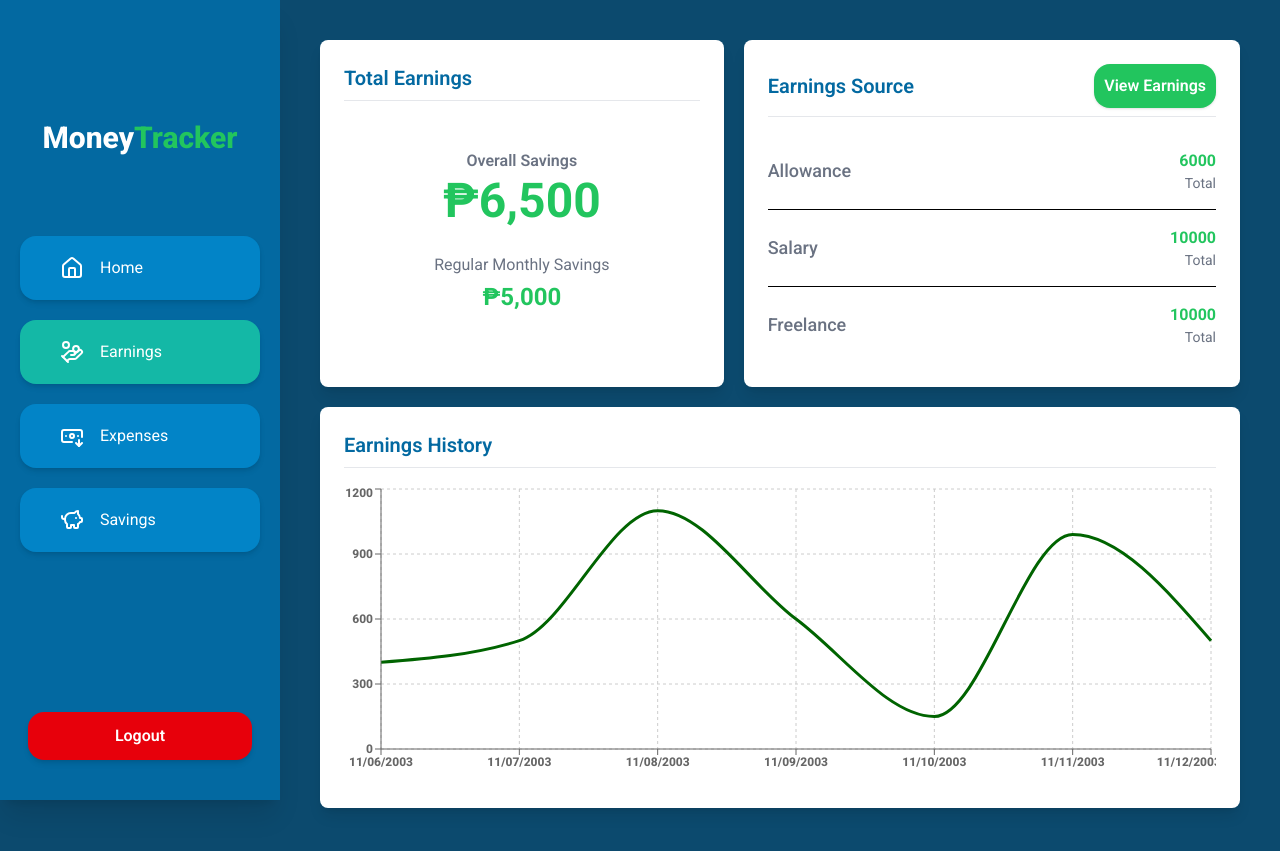
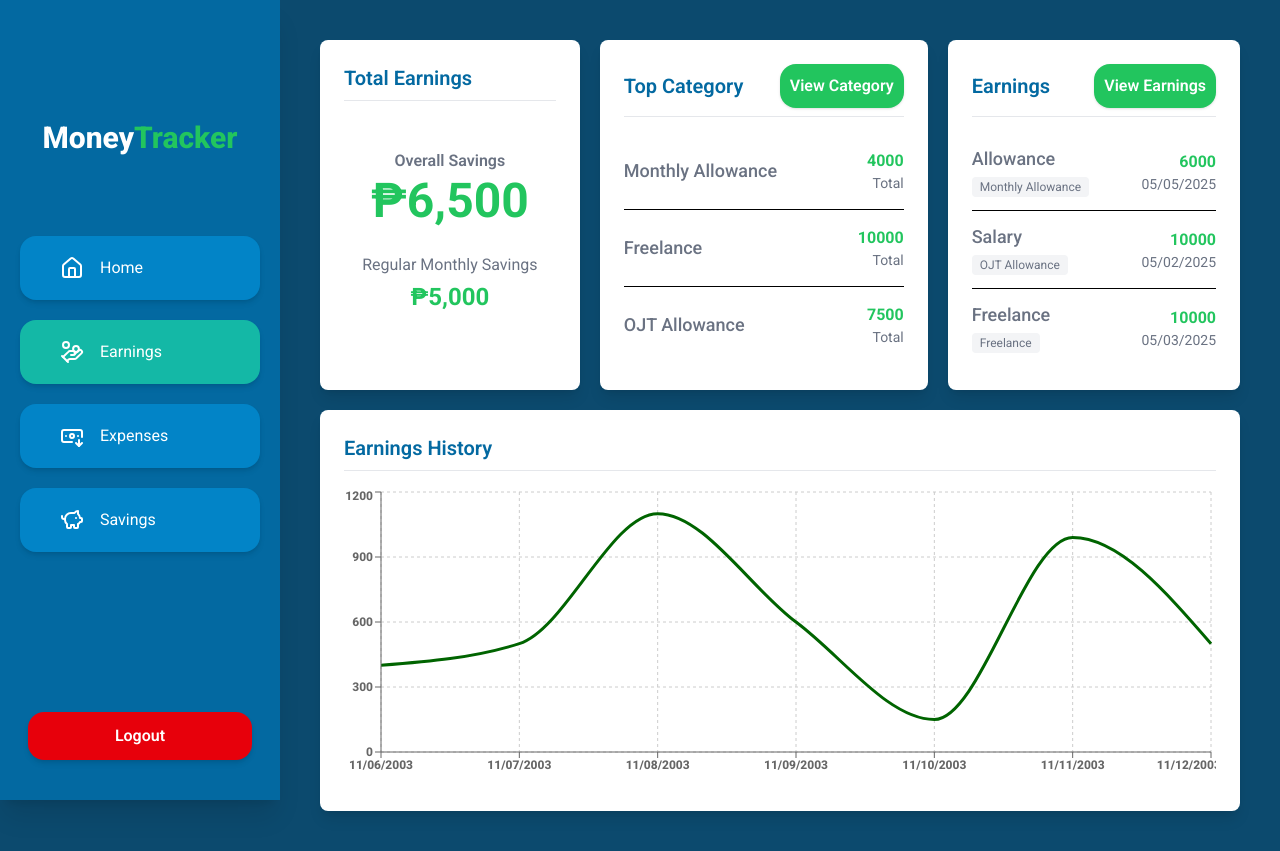
Before and after one commit to Estakuyo/MoneyTracker, a React app in the folder frontend/: page /earnings in a window 1280 px wide. Built offline with nearby package versions, Linux system fonts and the light colour scheme; the HTML template or start-up script is replaced by a standard one.

Commit message:
Added categories feature in UI frontend earnings

```diff
--- a/frontend/src/pages/earnings.jsx
+++ b/frontend/src/pages/earnings.jsx
@@ -11,12 +11,45 @@ import {
 } from "recharts";
 
 const Earnings = () => {
+  const sampleCategories = [
+    { name: "Monthly Allowance", amount: 4000 },
+    { name: "Freelance", amount: 10000 },
+    { name: "OJT Allowance", amount: 7500 },
+    { name: "Girlfriend Date", amount: 1500 },
+    { name: "Beer", amount: 300 },
+  ];
+
   const sampleEarnings = [
-    { name: "Allowance", amount: 6000 },
-    { name: "Salary", amount: 10000 },
-    { name: "Freelance", amount: 10000 },
-    { name: "Gambling", amount: 1500 },
-    { name: "Crypto", amount: 15000 },
+    {
+      name: "Allowance",
+      amount: 6000,
+      date: "05/05/2025",
+      category: sampleCategories[0].name,
+    },
+    {
+      name: "Salary",
+      amount: 10000,
+      date: "05/02/2025",
+      category: sampleCategories[2].name,
+    },
+    {
+      name: "Freelance",
+      amount: 10000,
+      date: "05/03/2025",
+      category: sampleCategories[1].name,
+    },
+    {
+      name: "Gambling",
+      amount: 1500,
+      date: "04/30/2025",
+      category: sampleCategories[3].name,
+    },
+    {
+      name: "Crypto",
+      amount: 15000,
+      date: "05/06/2025",
+      category: sampleCategories[4].name,
+    },
   ];
 
   const sampleDataChart = [
@@ -69,7 +102,37 @@ const Earnings = () => {
 
       <Card
         className="w-full"
-        title={"Earnings Source"}
+        title={"Top Category"}
+        button={
+          <Button
+            title={"View Category"}
+            className="bg-success-500 hover:bg-success-700"
+          />
+        }
+      >
+        <div className="flex flex-col">
+          {sampleCategories.slice(0, 3).map((category, index) => (
+            <div
+              key={index}
+              className="flex items-center justify-between gap-4 py-4 border-b last:border-b-0"
+            >
+              <div>
+                <p className="font-medium text-lg text-gray-500">
+                  {category.name}
+                </p>
+              </div>
+              <div className="text-right">
+                <p className="font-bold text-success-500">{category.amount}</p>
+                <p className="text-gray-500 text-sm">Total</p>
+              </div>
+            </div>
+          ))}
+        </div>
+      </Card>
+
+      <Card
+        className="w-full"
+        title={"Earnings"}
         button={
           <Button
             title={"View Earnings"}
@@ -77,25 +140,30 @@ const Earnings = () => {
           />
         }
       >
+        <div className="flex flex-col">
           {sampleEarnings.slice(0, 3).map((earning, index) => (
             <div
               key={index}
-            className="flex items-center justify-between gap-4 py-4 border-b last:border-b-0"
+              className="flex items-center justify-between gap-4 py-3 border-b last:border-b-0"
             >
               <div>
                 <p className="font-medium text-lg text-gray-500">
                   {earning.name}
                 </p>
+                <p className="mt-1 inline-block text-xs bg-gray-100 text-gray-500 px-2 py-0.5 rounded">
+                  {earning.category}
+                </p>
               </div>
               <div className="text-right">
                 <p className="font-bold text-success-500">{earning.amount}</p>
-              <p className="text-gray-500 text-sm">Total</p>
+                <p className="text-gray-500 text-sm">{earning.date}</p>
               </div>
             </div>
           ))}
+        </div>
       </Card>
 
-      <Card className="w-full col-span-2" title={"Earnings History"}>
+      <Card className="w-full col-span-3" title={"Earnings History"}>
         <div className="w-full" style={{ height: 300 }}>
           <ResponsiveContainer width="100%" height="100%">
             <LineChart data={sampleDataChart}>
```
Lines whose indentation alone changed are shown as unchanged.
